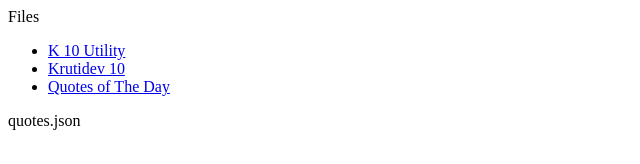
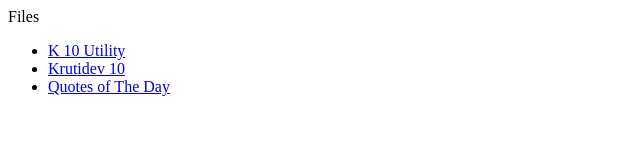
Before and after one commit to Shivam-SSV/convert, a plain HTML site: page index.html in a window 1280 px wide. Shown: the full height of the page, 0-640 px from the left. Drawn offline with Linux system fonts and the light colour scheme.

Commit message:
Update index.html

```diff
--- a/index.html
+++ b/index.html
@@ -13,7 +13,5 @@
         <li><a href="krutidev10.js" target="_blank">Krutidev 10</a></li>
         <li><a href="quotes.json" target="_blank">Quotes of The Day</a></li>
     </ul>
-
-    quotes.json
 </body>
 </html>
```
